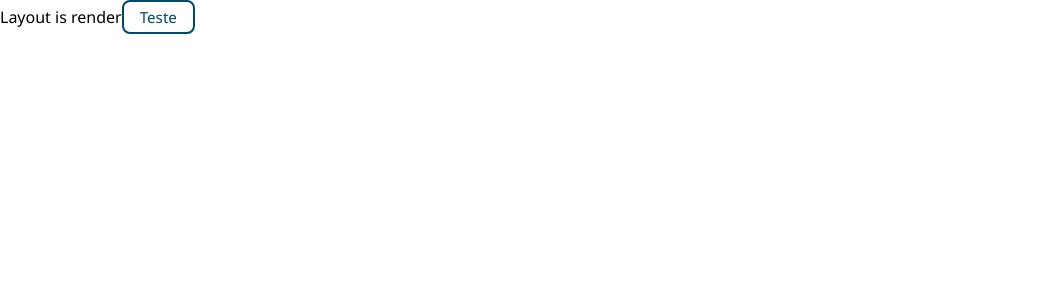
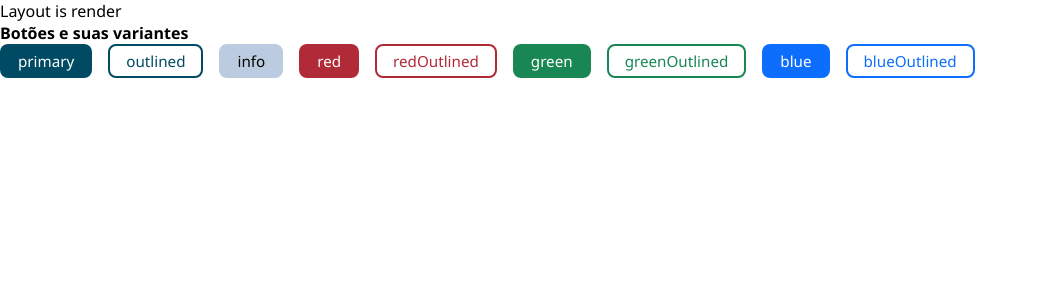
Before and after one commit to FullStack-Trindade/M3P-FrontEnd-Squad2, a React (Vite) app: page / in a window 1280 px wide. Shown: the top 300 px of the page, without its empty margins (0-1038 px from the left). Built offline with nearby package versions, Linux system fonts and the light colour scheme.

Commit message:
colocado todas as variantes de botão

```diff
--- a/src/layouts/Layout.jsx
+++ b/src/layouts/Layout.jsx
@@ -1,10 +1,23 @@
-import { Btn } from "../components/Button/button.style";
+import { Btn } from "../components/Button/button.style"
 
 export default function Layout() {
-  return (
-    <div>Layout is render
-
-      <Btn variant='outlined'>Teste</Btn>
-    </div>
-  )
+	return (
+		<div>
+			Layout is render
+			<div>
+				<h4>Botões e suas variantes</h4>
+				<div style={{display: 'flex', gap: '1rem'}}>
+					<Btn variant="primary">primary</Btn>
+					<Btn variant="outlined">outlined</Btn>
+					<Btn variant="info">info</Btn>
+					<Btn variant="red">red</Btn>
+					<Btn variant="redOutlined">redOutlined</Btn>
+					<Btn variant="green">green</Btn>
+					<Btn variant="greenOutlined">greenOutlined</Btn>
+					<Btn variant="blue">blue</Btn>
+					<Btn variant="blueOutlined">blueOutlined</Btn>
+				</div>
+			</div>
+		</div>
+	)
 }
```
